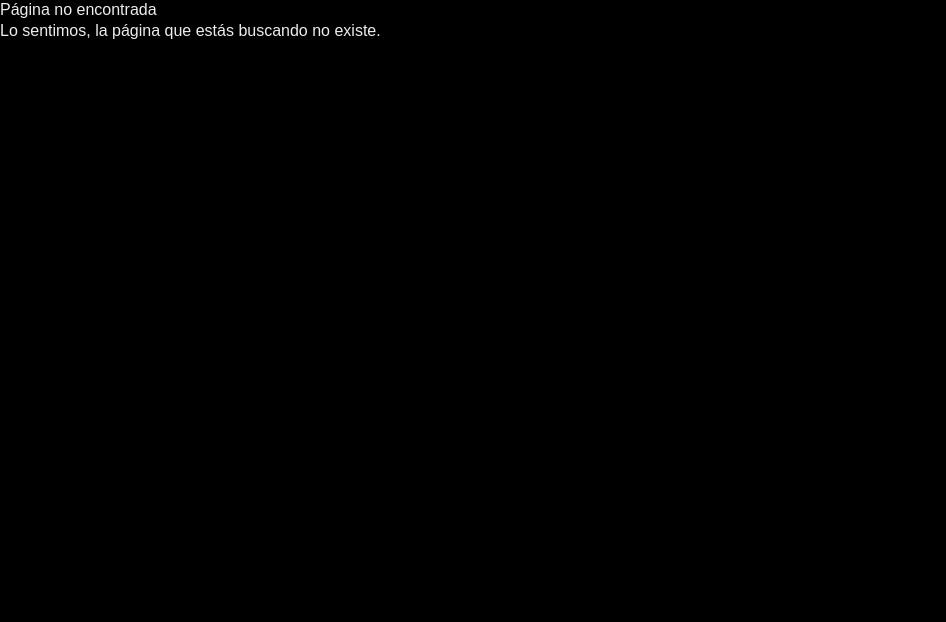
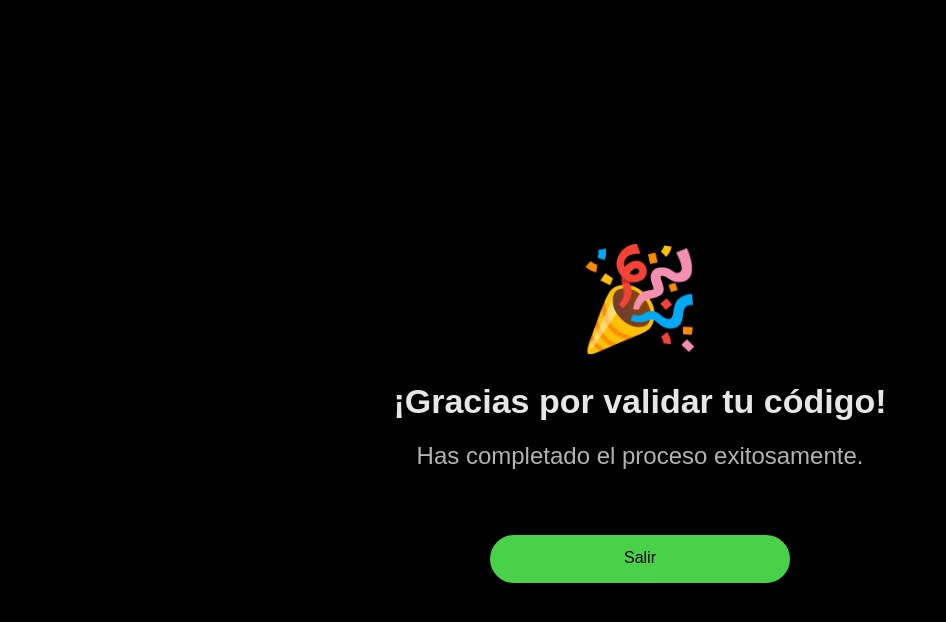
Before and after one commit to JesusGaam/otp-challenge, a React (Vite) app: page /otp-success in a window 1280 px wide. Shown: the top 622 px of the page, without its empty margins (0-946 px from the left). Built offline with nearby package versions, Linux system fonts and the light colour scheme.

Commit message:
Otp success page was created.

```diff
--- /dev/null
+++ b/src/components/pages/OtpSuccess.tsx
@@ -0,0 +1,27 @@
+import { } from 'react'
+import { useNavigate } from "react-router-dom";
+import Button from '../atoms/Button';
+
+const OtpSuccess = () => {
+  const navigate = useNavigate();
+  return (
+    <div className='min-h-screen px-6 md:px-8 flex flex-col justify-center items-center'>
+      <div className='w-full md:max-w-[700px]'>
+        <div className='grid grid-rows-[1fr_48px] md:gap-12 py-8 md:p-0 min-h-screen md:min-h-auto'>
+          <div className='flex flex-col items-center gap-4'>
+            <p className='text-[80px] md:text-[100px] text-left'>🎉</p>
+            <h1 className="font-semibold text-white/90 text-[22px] md:text-[34px] text-center">¡Gracias por validar tu código!</h1>
+            <p className="font-light text-[18px] md:text-[24px] text-white/70 text-center">
+              Has completado el proceso exitosamente.
+            </p>
+          </div>
+          <div className='mt-0 md:mt-4 text-center'>
+            <Button onClick={() => navigate('/')} size='lg'>Salir</Button>
+          </div>
+        </div>
+      </div>
+    </div>
+  )
+}
+
+export default OtpSuccess;
--- a/src/constants/pages.constants.ts
+++ b/src/constants/pages.constants.ts
@@ -1,12 +1,17 @@
 import { lazy } from "react";
 
 const OtpVerification = lazy(() => import("../components/pages/OtpVerification"));
+const OtpSuccess = lazy(() => import("../components/pages/OtpSuccess"));
 const Error404 = lazy(() => import("../components/pages/Error404"));
 
 export const pageRouteList = [
   {
-    path: '/otp-verification',
+    path: '/',
     component: OtpVerification
+  },
+  {
+    path: '/otp-success',
+    component: OtpSuccess
   },
   {
     path: '*',
--- a/src/hooks/useOtpForm.ts
+++ b/src/hooks/useOtpForm.ts
@@ -44,7 +44,7 @@ const useOtpForm = (): UseOtpFormReturn => {
 
   const handleResendOtp = () => {
     const newCode = generateRandomNumber(4);
-    navigate(`/otp-verification?otp=${newCode}`, { replace: true });
+    navigate(`/?otp=${newCode}`, { replace: true });
     resetValidation();
   }
 
```
